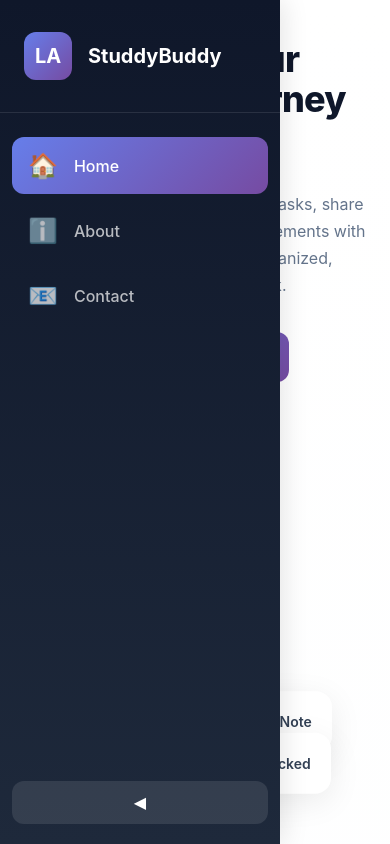
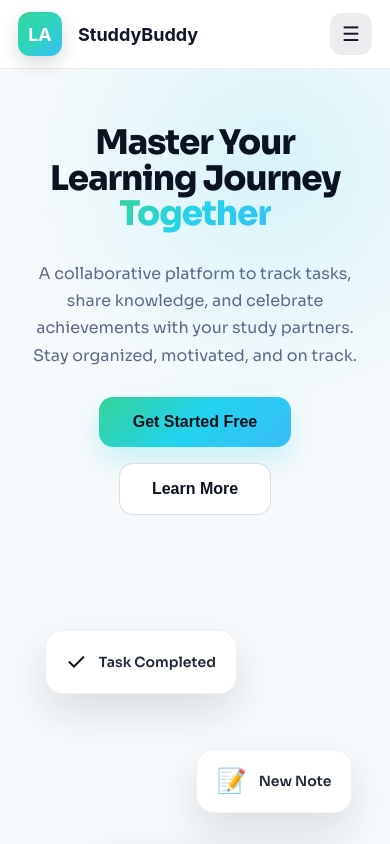
Before and after one commit to alwaysAnsh/StudyBuddy, a React (Vite) app in the folder client/: page / in a window 390 px wide. Shown: the top 844 px of the page. Built offline with nearby package versions, Linux system fonts and the light colour scheme.

Commit message:
beutification: responsive UI for home page

```diff
--- a/client/src/components/HomePage.css
+++ b/client/src/components/HomePage.css
@@ -1,7 +1,50 @@
+@import url('https://fonts.googleapis.com/css2?family=Sora:wght@400;500;600;700;800&display=swap');
+
 /* Home Page Styles */
 .home-page {
+  --ink: #0b1220;
+  --muted: #5b6b86;
+  --soft: #eef2f7;
+  --accent-1: #34d399;
+  --accent-2: #22d3ee;
+  --accent-3: #38bdf8;
+  --accent: linear-gradient(135deg, #34d399 0%, #22d3ee 50%, #38bdf8 100%);
   min-height: 100vh;
-  background: linear-gradient(180deg, #ffffff 0%, #f8fafc 100%);
+  background: #f7fafc;
+  font-family: 'Sora', system-ui, -apple-system, sans-serif;
+  color: var(--ink);
+  position: relative;
+  overflow: hidden;
+}
+
+.home-page::before,
+.home-page::after {
+  content: '';
+  position: absolute;
+  z-index: 0;
+  width: 520px;
+  height: 520px;
+  border-radius: 50%;
+  filter: blur(0px);
+  opacity: 0.6;
+  pointer-events: none;
+}
+
+.home-page::before {
+  background: radial-gradient(circle, rgba(34, 211, 238, 0.25), transparent 70%);
+  top: -160px;
+  right: -140px;
+}
+
+.home-page::after {
+  background: radial-gradient(circle, rgba(52, 211, 153, 0.22), transparent 70%);
+  bottom: -200px;
+  left: -140px;
+}
+
+.home-page > * {
+  position: relative;
+  z-index: 1;
 }
 
 /* Animation Setup */
@@ -18,12 +61,12 @@
 
 /* Hero Section */
 .hero-section {
-  min-height: 90vh;
+  min-height: 92vh;
   display: grid;
-  grid-template-columns: 1fr 1fr;
-  gap: 60px;
+  grid-template-columns: minmax(0, 1.05fr) minmax(0, 0.95fr);
+  gap: 64px;
   align-items: center;
-  padding: 80px 100px;
+  padding: 96px 100px 80px;
   max-width: 1400px;
   margin: 0 auto;
 }
@@ -31,31 +74,31 @@
 .hero-content {
   display: flex;
   flex-direction: column;
-  gap: 32px;
+  gap: 28px;
 }
 
 .hero-title {
-  font-size: 64px;
+  font-size: clamp(40px, 5vw, 66px);
   font-weight: 800;
-  line-height: 1.1;
-  color: #0f172a;
+  line-height: 1.05;
+  color: var(--ink);
   margin: 0;
-  letter-spacing: -0.02em;
+  letter-spacing: -0.03em;
 }
 
 .gradient-text {
-  background: linear-gradient(135deg, #667eea 0%, #764ba2 100%);
+  background: var(--accent);
   -webkit-background-clip: text;
   -webkit-text-fill-color: transparent;
   background-clip: text;
 }
 
 .hero-subtitle {
-  font-size: 20px;
+  font-size: 19px;
   line-height: 1.7;
-  color: #64748b;
+  color: var(--muted);
   margin: 0;
-  max-width: 540px;
+  max-width: 560px;
 }
 
 .hero-cta {
@@ -65,28 +108,29 @@
 }
 
 .btn-primary {
-  padding: 16px 32px;
-  background: linear-gradient(135deg, #667eea 0%, #764ba2 100%);
-  color: white;
+  padding: 16px 34px;
+  background: var(--accent);
+  color: #06101a;
   border: none;
-  border-radius: 12px;
+  border-radius: 14px;
   font-size: 16px;
   font-weight: 600;
   cursor: pointer;
   transition: transform 0.2s, box-shadow 0.2s;
+  box-shadow: 0 12px 30px rgba(34, 211, 238, 0.25);
 }
 
 .btn-primary:hover {
   transform: translateY(-2px);
-  box-shadow: 0 12px 24px rgba(102, 126, 234, 0.3);
+  box-shadow: 0 16px 36px rgba(34, 211, 238, 0.3);
 }
 
 .btn-secondary {
   padding: 16px 32px;
   background: white;
-  color: #667eea;
-  border: 2px solid #667eea;
-  border-radius: 12px;
+  color: var(--ink);
+  border: 1px solid rgba(15, 23, 42, 0.15);
+  border-radius: 14px;
   font-size: 16px;
   font-weight: 600;
   cursor: pointer;
@@ -94,14 +138,14 @@
 }
 
 .btn-secondary:hover {
-  background: #f8fafc;
+  background: #eef6f7;
   transform: translateY(-2px);
 }
 
 /* Hero Visual */
 .hero-visual {
   position: relative;
-  height: 500px;
+  height: 520px;
   display: flex;
   align-items: center;
   justify-content: center;
@@ -111,30 +155,31 @@
   position: absolute;
   background: white;
   padding: 20px 24px;
-  border-radius: 16px;
-  box-shadow: 0 8px 32px rgba(0, 0, 0, 0.08);
+  border-radius: 18px;
+  box-shadow: 0 18px 38px rgba(15, 23, 42, 0.12);
   display: flex;
   align-items: center;
   gap: 12px;
-  animation: float 3s ease-in-out infinite;
+  animation: float 3.4s ease-in-out infinite;
+  border: 1px solid rgba(15, 23, 42, 0.06);
 }
 
 .floating-card.card-1 {
-  top: 20%;
-  left: 10%;
+  top: 16%;
+  left: 6%;
   animation-delay: 0s;
 }
 
 .floating-card.card-2 {
-  top: 50%;
-  right: 10%;
-  animation-delay: 1s;
+  top: 48%;
+  right: 4%;
+  animation-delay: 1.2s;
 }
 
 .floating-card.card-3 {
-  bottom: 20%;
+  bottom: 14%;
   left: 20%;
-  animation-delay: 2s;
+  animation-delay: 2.1s;
 }
 
 @keyframes float {
@@ -142,7 +187,7 @@
     transform: translateY(0);
   }
   50% {
-    transform: translateY(-20px);
+    transform: translateY(-18px);
   }
 }
 
@@ -152,7 +197,7 @@
 
 .card-text {
   font-weight: 600;
-  color: #334155;
+  color: #1f2937;
 }
 
 /* Section Shared Styles */
@@ -170,65 +215,75 @@
 }
 
 .section-title {
-  font-size: 48px;
+  font-size: clamp(30px, 3.5vw, 48px);
   font-weight: 700;
-  color: #0f172a;
+  color: var(--ink);
   margin: 0 0 16px 0;
   letter-spacing: -0.01em;
 }
 
 .section-subtitle {
   font-size: 18px;
-  color: #64748b;
+  color: var(--muted);
   margin: 0;
 }
 
 /* Features Grid */
 .features-grid {
   display: grid;
-  grid-template-columns: repeat(auto-fit, minmax(280px, 1fr));
+  grid-template-columns: repeat(auto-fit, minmax(260px, 1fr));
   gap: 32px;
 }
 
 .feature-card {
   background: white;
-  padding: 40px 32px;
-  border-radius: 20px;
-  box-shadow: 0 4px 20px rgba(0, 0, 0, 0.05);
+  padding: 36px 30px;
+  border-radius: 22px;
+  box-shadow: 0 16px 36px rgba(15, 23, 42, 0.08);
   transition: transform 0.3s, box-shadow 0.3s;
-  border: 1px solid #f1f5f9;
+  border: 1px solid rgba(15, 23, 42, 0.06);
 }
 
 .feature-card:hover {
   transform: translateY(-8px);
-  box-shadow: 0 12px 40px rgba(0, 0, 0, 0.1);
+  box-shadow: 0 24px 46px rgba(15, 23, 42, 0.12);
 }
 
 .feature-icon {
-  font-size: 48px;
-  margin-bottom: 20px;
+  font-size: 44px;
+  margin-bottom: 18px;
 }
 
 .feature-title {
   font-size: 22px;
   font-weight: 600;
-  color: #0f172a;
-  margin: 0 0 12px 0;
+  color: var(--ink);
+  margin: 0 0 10px 0;
 }
 
 .feature-description {
   font-size: 15px;
   line-height: 1.6;
-  color: #64748b;
+  color: var(--muted);
   margin: 0;
 }
 
 /* Benefits Section */
 .benefits-section {
-  background: linear-gradient(135deg, #667eea 0%, #764ba2 100%);
+  background: linear-gradient(135deg, #0f172a 0%, #0b3b3c 100%);
   color: white;
   border-radius: 40px;
   margin: 0 40px;
+  position: relative;
+  overflow: hidden;
+}
+
+.benefits-section::after {
+  content: '';
+  position: absolute;
+  inset: 0;
+  background: radial-gradient(circle at 20% 20%, rgba(34, 211, 238, 0.2), transparent 50%);
+  pointer-events: none;
 }
 
 .benefits-section .section-title,
@@ -238,28 +293,29 @@
 
 .benefits-grid {
   display: grid;
-  grid-template-columns: repeat(auto-fit, minmax(250px, 1fr));
-  gap: 40px;
+  grid-template-columns: repeat(auto-fit, minmax(240px, 1fr));
+  gap: 36px;
+  position: relative;
 }
 
 .benefit-card {
   text-align: center;
-  padding: 32px 24px;
-  background: rgba(255, 255, 255, 0.1);
-  border-radius: 16px;
+  padding: 30px 22px;
+  background: rgba(255, 255, 255, 0.08);
+  border-radius: 18px;
   backdrop-filter: blur(10px);
   border: 1px solid rgba(255, 255, 255, 0.2);
   transition: transform 0.3s;
 }
 
 .benefit-card:hover {
-  transform: translateY(-8px);
-  background: rgba(255, 255, 255, 0.15);
+  transform: translateY(-6px);
+  background: rgba(255, 255, 255, 0.12);
 }
 
 .benefit-icon {
-  font-size: 56px;
-  margin-bottom: 20px;
+  font-size: 52px;
+  margin-bottom: 16px;
 }
 
 .benefit-title {
@@ -293,9 +349,9 @@
 }
 
 .step-number {
-  font-size: 72px;
+  font-size: 68px;
   font-weight: 800;
-  background: linear-gradient(135deg, #667eea 0%, #764ba2 100%);
+  background: var(--accent);
   -webkit-background-clip: text;
   -webkit-text-fill-color: transparent;
   background-clip: text;
@@ -306,14 +362,14 @@
 .step-title {
   font-size: 24px;
   font-weight: 600;
-  color: #0f172a;
+  color: var(--ink);
   margin: 0 0 12px 0;
 }
 
 .step-description {
   font-size: 15px;
   line-height: 1.6;
-  color: #64748b;
+  color: var(--muted);
   margin: 0;
 }
 
@@ -323,7 +379,7 @@
   right: -30px;
   width: 60px;
   height: 2px;
-  background: linear-gradient(90deg, #667eea 0%, #764ba2 100%);
+  background: var(--accent);
 }
 
 /* Business Section */
@@ -338,20 +394,20 @@
   background: white;
   padding: 80px 60px;
   border-radius: 32px;
-  box-shadow: 0 8px 40px rgba(0, 0, 0, 0.06);
+  box-shadow: 0 16px 40px rgba(15, 23, 42, 0.08);
 }
 
 .business-title {
-  font-size: 42px;
+  font-size: 40px;
   font-weight: 700;
-  color: #0f172a;
+  color: var(--ink);
   margin: 0 0 24px 0;
 }
 
 .business-description {
   font-size: 18px;
   line-height: 1.8;
-  color: #64748b;
+  color: var(--muted);
   margin: 0 auto 60px;
   max-width: 800px;
 }
@@ -367,9 +423,9 @@
 }
 
 .stat-value {
-  font-size: 48px;
+  font-size: 46px;
   font-weight: 800;
-  background: linear-gradient(135deg, #667eea 0%, #764ba2 100%);
+  background: var(--accent);
   -webkit-background-clip: text;
   -webkit-text-fill-color: transparent;
   background-clip: text;
@@ -378,7 +434,7 @@
 
 .stat-label {
   font-size: 16px;
-  color: #64748b;
+  color: var(--muted);
   font-weight: 500;
 }
 
@@ -386,19 +442,20 @@
 .cta-section {
   padding: 100px;
   max-width: 1200px;
-  margin: 0 auto;
+  margin: 0 auto 40px;
 }
 
 .cta-content {
-  background: linear-gradient(135deg, #0f172a 0%, #1e293b 100%);
+  background: linear-gradient(135deg, #0b1220 0%, #0f172a 50%, #164e63 100%);
   padding: 80px 60px;
   border-radius: 32px;
   text-align: center;
   color: white;
+  box-shadow: 0 20px 48px rgba(15, 23, 42, 0.2);
 }
 
 .cta-title {
-  font-size: 48px;
+  font-size: 44px;
   font-weight: 700;
   margin: 0 0 16px 0;
   color: white;
@@ -413,9 +470,9 @@
 .btn-primary-large {
   padding: 20px 48px;
   background: white;
-  color: #667eea;
+  color: #0b1220;
   border: none;
-  border-radius: 12px;
+  border-radius: 14px;
   font-size: 18px;
   font-weight: 700;
   cursor: pointer;
@@ -424,14 +481,14 @@
 
 .btn-primary-large:hover {
   transform: translateY(-2px);
-  box-shadow: 0 12px 32px rgba(255, 255, 255, 0.3);
+  box-shadow: 0 12px 32px rgba(255, 255, 255, 0.25);
 }
 
 /* Responsive Design */
 @media (max-width: 1200px) {
   .hero-section {
-    padding: 60px 60px;
-    gap: 40px;
+    padding: 80px 60px;
+    gap: 48px;
   }
 
   .value-section,
@@ -446,12 +503,8 @@
 @media (max-width: 968px) {
   .hero-section {
     grid-template-columns: 1fr;
-    padding: 60px 40px;
+    padding: 70px 40px;
     text-align: center;
-  }
-
-  .hero-title {
-    font-size: 48px;
   }
 
   .hero-subtitle {
@@ -463,7 +516,7 @@
   }
 
   .hero-visual {
-    height: 400px;
+    height: 420px;
   }
 
   .steps-container {
@@ -478,7 +531,7 @@
 
   .business-stats {
     grid-template-columns: 1fr;
-    gap: 40px;
+    gap: 36px;
   }
 
   .value-section,
@@ -486,17 +539,17 @@
   .steps-section,
   .business-section,
   .cta-section {
-    padding: 60px 40px;
+    padding: 70px 40px;
   }
 }
 
 @media (max-width: 640px) {
   .hero-section {
-    padding: 40px 24px;
+    padding: 56px 24px;
   }
 
   .hero-title {
-    font-size: 36px;
+    font-size: 34px;
   }
 
   .hero-subtitle {
@@ -504,7 +557,7 @@
   }
 
   .section-title {
-    font-size: 32px;
+    font-size: 30px;
   }
 
   .section-subtitle {
@@ -526,16 +579,16 @@
   }
 
   .benefits-section {
-    margin: 0 24px;
+    margin: 0 18px;
   }
 
   .business-content,
   .cta-content {
-    padding: 60px 32px;
+    padding: 54px 28px;
   }
 
   .cta-title {
-    font-size: 32px;
+    font-size: 30px;
   }
 
   .cta-subtitle {
--- a/client/src/components/Layout.css
+++ b/client/src/components/Layout.css
@@ -6,28 +6,24 @@
   background: #f8fafc;
 }
 
-/* Sidebar */
-.sidebar {
-  position: fixed;
+/* Top Navigation */
+.top-nav {
+  position: sticky;
   top: 0;
-  left: 0;
-  height: 100vh;
-  background: linear-gradient(180deg, #0f172a 0%, #1e293b 100%);
-  width: 280px;
-  transition: width 0.3s cubic-bezier(0.4, 0, 0.2, 1);
-  display: flex;
-  flex-direction: column;
   z-index: 1000;
-  box-shadow: 4px 0 24px rgba(0, 0, 0, 0.1);
+  background: rgba(255, 255, 255, 0.9);
+  backdrop-filter: blur(12px);
+  border-bottom: 1px solid rgba(15, 23, 42, 0.08);
 }
 
-.sidebar.collapsed {
-  width: 80px;
-}
-
-.sidebar-header {
-  padding: 32px 24px;
-  border-bottom: 1px solid rgba(255, 255, 255, 0.1);
+.top-nav-inner {
+  max-width: 1400px;
+  margin: 0 auto;
+  padding: 16px 32px;
+  display: flex;
+  align-items: center;
+  justify-content: space-between;
+  gap: 24px;
 }
 
 .logo-container {
@@ -37,18 +33,19 @@
 }
 
 .logo-placeholder {
-  width: 48px;
-  height: 48px;
-  background: linear-gradient(135deg, #667eea 0%, #764ba2 100%);
+  width: 44px;
+  height: 44px;
+  background: linear-gradient(135deg, #34d399 0%, #2dd4bf 50%, #38bdf8 100%);
   border-radius: 12px;
   display: flex;
   align-items: center;
   justify-content: center;
   flex-shrink: 0;
+  box-shadow: 0 8px 18px rgba(15, 23, 42, 0.15);
 }
 
 .logo-text {
-  font-size: 20px;
+  font-size: 18px;
   font-weight: 700;
   color: white;
 }
@@ -56,108 +53,77 @@
 .app-name {
   font-size: 20px;
   font-weight: 700;
-  color: white;
+  color: #0f172a;
   white-space: nowrap;
-  overflow: hidden;
 }
 
-.sidebar.collapsed .app-name {
-  display: none;
-}
-
-/* Sidebar Navigation */
-.sidebar-nav {
-  flex: 1;
-  padding: 24px 12px;
+.top-nav-links {
   display: flex;
-  flex-direction: column;
-  gap: 8px;
-  overflow-y: auto;
+  align-items: center;
+  gap: 12px;
 }
 
 .nav-item {
-  display: flex;
+  display: inline-flex;
   align-items: center;
-  gap: 16px;
-  padding: 14px 16px;
-  color: rgba(255, 255, 255, 0.7);
+  gap: 10px;
+  padding: 10px 14px;
+  color: #0f172a;
   text-decoration: none;
-  border-radius: 12px;
+  border-radius: 10px;
   transition: all 0.2s;
-  font-weight: 500;
-  position: relative;
+  font-weight: 600;
+  font-size: 14px;
 }
 
 .nav-item:hover {
-  background: rgba(255, 255, 255, 0.1);
-  color: white;
+  background: rgba(15, 23, 42, 0.06);
 }
 
 .nav-item.active {
-  background: linear-gradient(135deg, #667eea 0%, #764ba2 100%);
-  color: white;
+  background: linear-gradient(135deg, #34d399 0%, #2dd4bf 50%, #38bdf8 100%);
+  color: #0f172a;
+  box-shadow: 0 8px 20px rgba(56, 189, 248, 0.25);
 }
 
 .nav-icon {
-  font-size: 24px;
-  flex-shrink: 0;
+  font-size: 18px;
 }
 
 .nav-label {
   white-space: nowrap;
-  overflow: hidden;
 }
 
-.sidebar.collapsed .nav-label {
+.nav-toggle {
   display: none;
+  border: none;
+  background: rgba(15, 23, 42, 0.08);
+  color: #0f172a;
+  font-size: 20px;
+  width: 42px;
+  height: 42px;
+  border-radius: 12px;
+  cursor: pointer;
+  transition: background 0.2s;
 }
 
-.sidebar.collapsed .nav-item {
-  justify-content: center;
-}
-
-/* Sidebar Toggle */
-.sidebar-toggle {
-  margin: 20px 12px;
-  padding: 12px;
-  background: rgba(255, 255, 255, 0.1);
-  border: none;
-  border-radius: 12px;
-  color: white;
-  cursor: pointer;
-  transition: all 0.2s;
-  font-size: 16px;
-}
-
-.sidebar-toggle:hover {
-  background: rgba(255, 255, 255, 0.15);
+.nav-toggle:hover {
+  background: rgba(15, 23, 42, 0.15);
 }
 
 /* Main Content */
 .main-content {
-  margin-left: 280px;
   flex: 1;
   min-height: 100vh;
-  transition: margin-left 0.3s cubic-bezier(0.4, 0, 0.2, 1);
   display: flex;
   flex-direction: column;
 }
 
-.main-content.expanded {
-  margin-left: 80px;
-}
-
 /* Footer */
 .app-footer {
-  margin-left: 280px;
   background: linear-gradient(180deg, #0f172a 0%, #1e293b 100%);
   color: white;
   padding: 60px 100px 32px;
-  transition: margin-left 0.3s cubic-bezier(0.4, 0, 0.2, 1);
-}
-
-.app-footer.expanded {
-  margin-left: 80px;
 }
 
 .footer-content {
@@ -286,17 +252,42 @@
 }
 
 @media (max-width: 968px) {
-  .sidebar {
-    transform: translateX(-100%);
+  .top-nav-inner {
+    padding: 14px 24px;
   }
 
-  .sidebar.open {
-    transform: translateX(0);
+  .nav-toggle {
+    display: inline-flex;
+    align-items: center;
+    justify-content: center;
   }
 
-  .main-content,
-  .app-footer {
-    margin-left: 0;
+  .top-nav-links {
+    position: absolute;
+    top: 72px;
+    left: 16px;
+    right: 16px;
+    flex-direction: column;
+    align-items: flex-start;
+    padding: 16px;
+    background: white;
+    border-radius: 16px;
+    box-shadow: 0 16px 30px rgba(15, 23, 42, 0.15);
+    opacity: 0;
+    pointer-events: none;
+    transform: translateY(-8px);
+    transition: all 0.2s;
+  }
+
+  .top-nav-links.open {
+    opacity: 1;
+    pointer-events: auto;
+    transform: translateY(0);
+  }
+
+  .nav-item {
+    width: 100%;
+    justify-content: flex-start;
   }
 
   .footer-content {
@@ -316,6 +307,14 @@
 }
 
 @media (max-width: 640px) {
+  .top-nav-inner {
+    padding: 12px 18px;
+  }
+
+  .app-name {
+    font-size: 18px;
+  }
+
   .app-footer {
     padding: 40px 24px 24px;
   }
@@ -328,21 +327,3 @@
     font-size: 20px;
   }
 }
-
-/* Mobile Menu Button (Optional - add if needed) */
-@media (max-width: 968px) {
-  .mobile-menu-btn {
-    position: fixed;
-    top: 20px;
-    left: 20px;
-    z-index: 1001;
-    padding: 12px;
-    background: linear-gradient(135deg, #667eea 0%, #764ba2 100%);
-    border: none;
-    border-radius: 12px;
-    color: white;
-    font-size: 24px;
-    cursor: pointer;
-    box-shadow: 0 4px 12px rgba(0, 0, 0, 0.2);
-  }
-}
--- a/client/src/components/Layout.jsx
+++ b/client/src/components/Layout.jsx
@@ -4,11 +4,11 @@ import { useSelector } from 'react-redux';
 import './Layout.css';
 
 const Layout = ({ children }) => {
-  const [isSidebarOpen, setIsSidebarOpen] = useState(true);
+  const [isMenuOpen, setIsMenuOpen] = useState(false);
   const { isAuthenticated } = useSelector((state) => state.auth);
 
-  const toggleSidebar = () => {
-    setIsSidebarOpen(!isSidebarOpen);
+  const toggleMenu = () => {
+    setIsMenuOpen((open) => !open);
   };
 
   const publicNavItems = [
@@ -27,19 +27,26 @@ const Layout = ({ children }) => {
 
   return (
     <div className="app-layout">
-      {/* Sidebar */}
-      <aside className={`sidebar ${isSidebarOpen ? 'open' : 'collapsed'}`}>
-        <div className="sidebar-header">
+      {/* Top Navigation */}
+      <header className="top-nav">
+        <div className="top-nav-inner">
           <div className="logo-container">
             {/* Logo placeholder - user will add their logo here */}
             <div className="logo-placeholder">
               <span className="logo-text">LA</span>
             </div>
-            {isSidebarOpen && <span className="app-name">StuddyBuddy</span>}
-          </div>
+            <span className="app-name">StuddyBuddy</span>
           </div>
 
-        <nav className="sidebar-nav">
+          <button
+            className="nav-toggle"
+            onClick={toggleMenu}
+            aria-label="Toggle navigation"
+          >
+            {isMenuOpen ? '✕' : '☰'}
+          </button>
+
+          <nav className={`top-nav-links ${isMenuOpen ? 'open' : ''}`}>
             {navItems.map((item) => (
               <NavLink
                 key={item.path}
@@ -48,27 +55,23 @@ const Layout = ({ children }) => {
                   `nav-item ${isActive ? 'active' : ''}`
                 }
                 end={item.path === '/'}
+                onClick={() => setIsMenuOpen(false)}
               >
                 <span className="nav-icon">{item.icon}</span>
-              {isSidebarOpen && <span className="nav-label">{item.name}</span>}
+                <span className="nav-label">{item.name}</span>
               </NavLink>
             ))}
           </nav>
-
-        <button className="sidebar-toggle" onClick={toggleSidebar}>
-          <span className="toggle-icon">
-            {isSidebarOpen ? '◀' : '▶'}
-          </span>
-        </button>
-      </aside>
+        </div>
+      </header>
 
       {/* Main Content */}
-      <main className={`main-content ${isSidebarOpen ? '' : 'expanded'}`}>
+      <main className="main-content">
         {children}
       </main>
 
       {/* Footer */}
-      <footer className={`app-footer ${isSidebarOpen ? '' : 'expanded'}`}>
+      <footer className="app-footer">
         <div className="footer-content">
           <div className="footer-section">
             <h3 className="footer-title">StuddyBuddy</h3>
```
Lines whose indentation alone changed are shown as unchanged.
